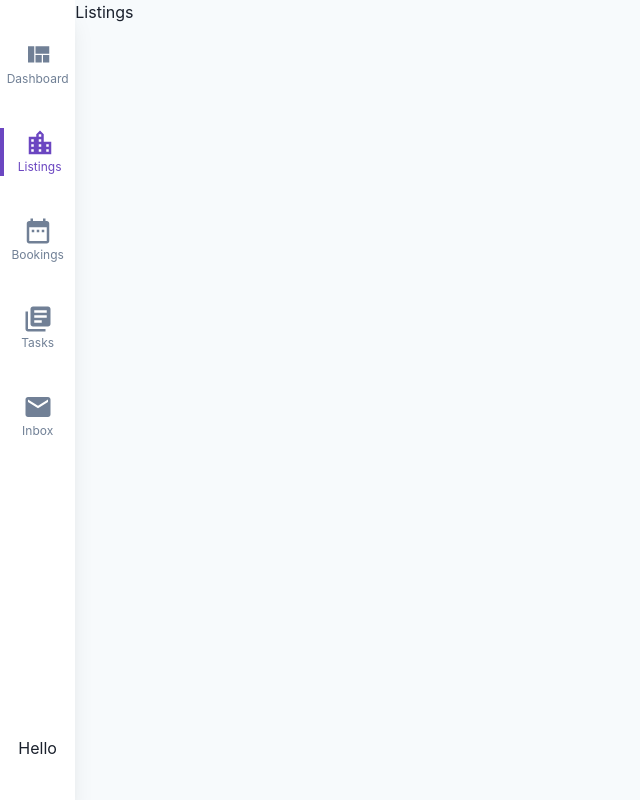
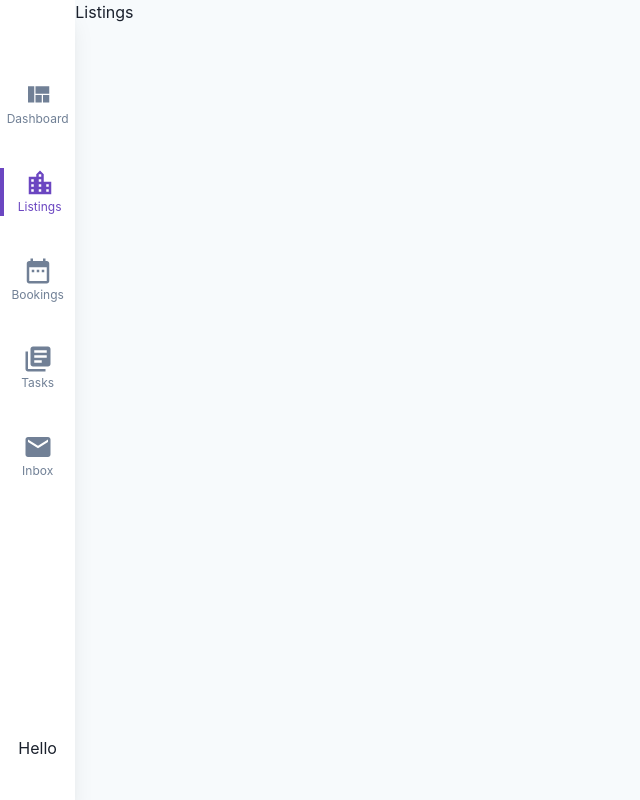
Before and after one commit to ifindev/property-listing-renting, a React (Create React App) app: page / in a window 1280 px wide. Shown: the whole page, without its empty margins (0-640 px from the left). Built offline with nearby package versions, Linux system fonts and the light colour scheme.

Commit message:
Add margin top to Nav List

```diff
--- a/src/components/SideNavbar.jsx
+++ b/src/components/SideNavbar.jsx
@@ -25,6 +25,7 @@ const SideNavbar = ({ menus, selectedMenu, handleSelectedMenu }) => {
         alignItems="center"
         spacing={10}
         w="100%"
+        mt={10}
         _hover={{
           cursor: 'pointer',
         }}
```
